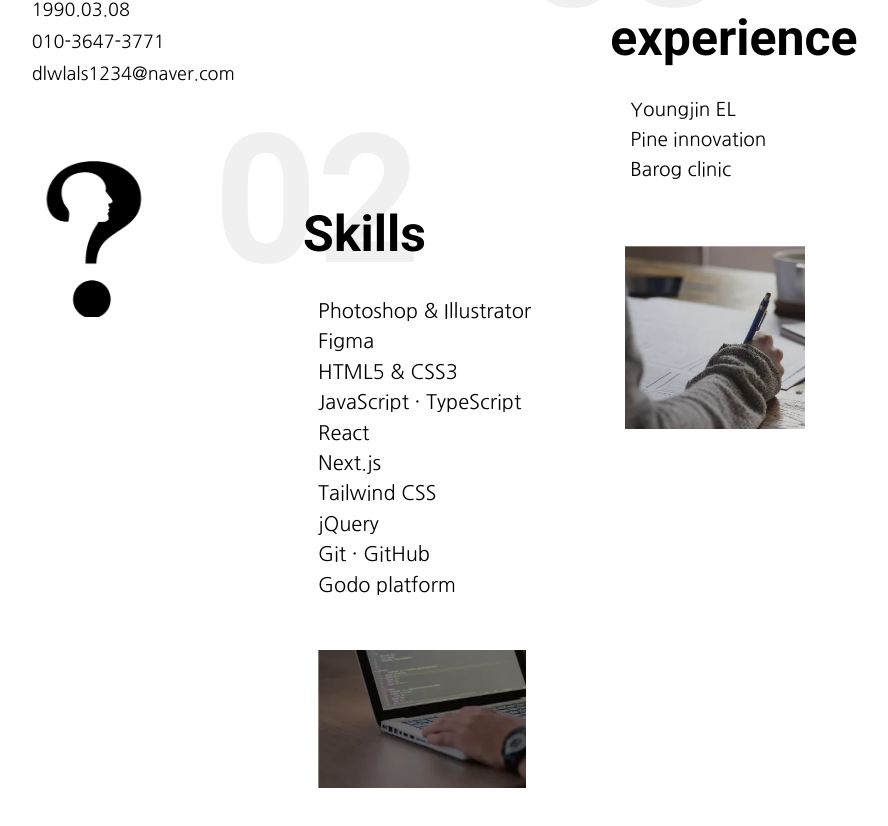
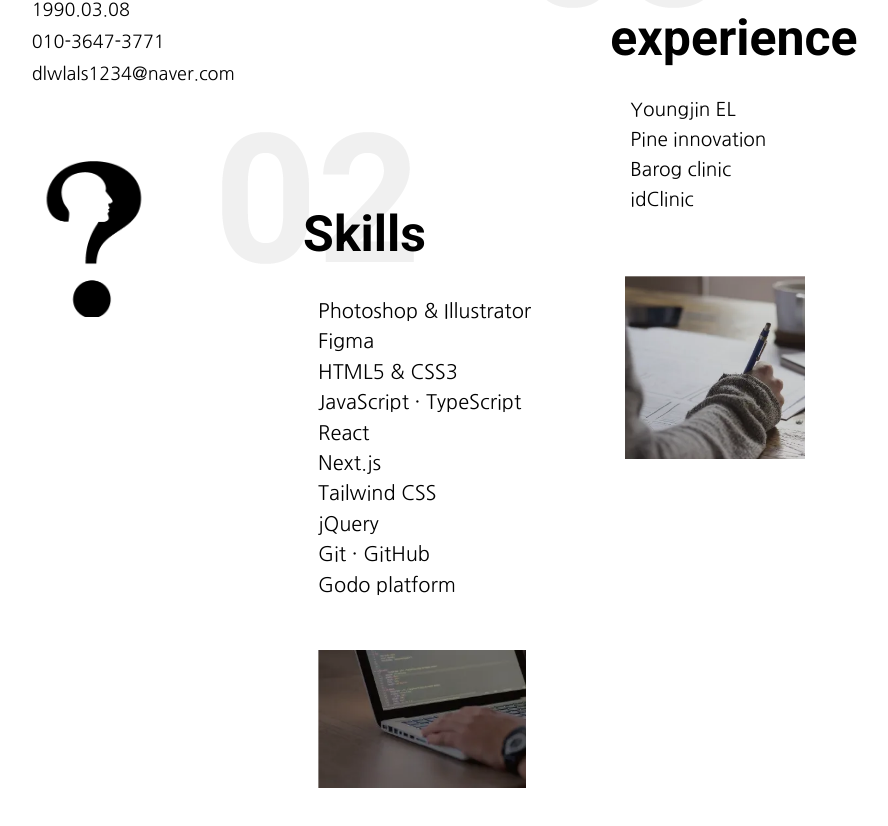
Before and after one commit to hblue1/leejimin, a Next.js app: page / in a window 1280 px wide. Shown: the part 1148-1974 px from the top of the page, without its empty margins (246-1134 px from the left). Built offline with nearby package versions, Linux system fonts and the light colour scheme; a web font is replaced by a local one.

Commit message:
feat: 경력에 idClinic 추가

```diff
--- a/src/components/Profile.tsx
+++ b/src/components/Profile.tsx
@@ -21,7 +21,7 @@ const SKILLS = [
   "Godo platform",
 ];
 
-const EXPERIENCE = ["Youngjin EL", "Pine innovation", "Barog clinic"];
+const EXPERIENCE = ["Youngjin EL", "Pine innovation", "Barog clinic", "idClinic"];
 
 /** 프로필 3단 (기존 .pf — Profile / Skills / Work experience) */
 export function Profile() {
```
